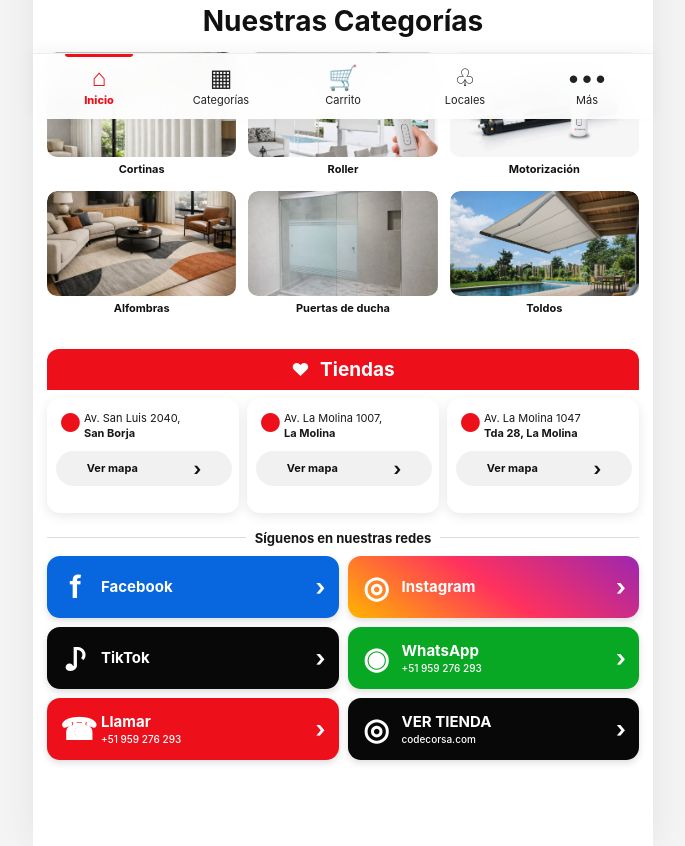
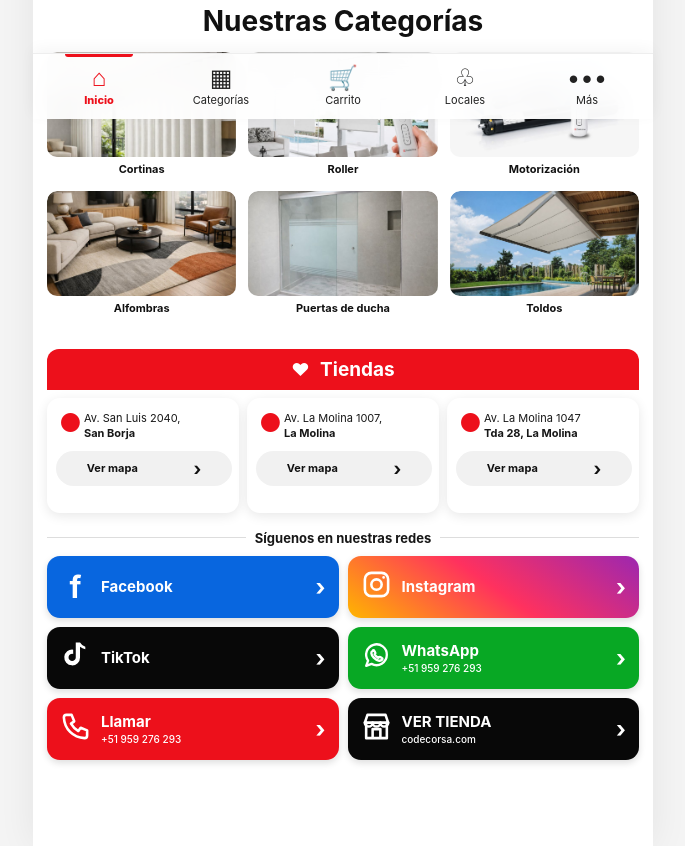
Before and after one commit to codecorsa/app, a plain HTML site: page index.html in a window 1280 px wide. Shown: the part 681-1527 px from the top of the page, without its empty margins (297-982 px from the left). Drawn offline with Linux system fonts and the light colour scheme.

Commit message:
Update social media links with icons in index.html

```diff
--- a/index.html
+++ b/index.html
@@ -124,11 +124,54 @@
         <h2 class="section-title"><span>Síguenos en nuestras redes</span></h2>
         <div class="social-grid">
           <a class="social facebook" href="https://www.facebook.com/Codecorsa" target="_blank" rel="noopener"><b class="social-mark">f</b>Facebook <span>›</span></a>
-          <a class="social instagram" href="https://www.instagram.com/codecorsa/" target="_blank" rel="noopener"><b class="social-mark">◎</b>Instagram <span>›</span></a>
-          <a class="social tiktok" href="https://www.tiktok.com/@codecorsaeirl" target="_blank" rel="noopener"><b class="social-mark">♪</b>TikTok <span>›</span></a>
-          <a class="social whatsapp" href="https://wa.me/51959276293" target="_blank" rel="noopener"><b class="social-mark">◉</b><span>WhatsApp<small>+51 959 276 293</small></span><span>›</span></a>
-          <a class="social call" href="tel:+51959276293"><b class="social-mark">☎</b><span>Llamar<small>+51 959 276 293</small></span><span>›</span></a>
-          <a class="social webstore" href="https://codecorsa.com" target="_blank" rel="noopener"><b class="social-mark">◎</b><span>VER TIENDA<small>codecorsa.com</small></span><span>›</span></a>
+          <a class="social instagram" href="https://www.instagram.com/codecorsa/" target="_blank" rel="noopener">
+  <span class="social-mark" aria-hidden="true">
+    <svg viewBox="0 0 24 24" fill="none" stroke="currentColor" stroke-width="2">
+      <rect x="3" y="3" width="18" height="18" rx="5"/>
+      <circle cx="12" cy="12" r="4"/>
+      <circle cx="17.5" cy="6.5" r="1" fill="currentColor" stroke="none"/>
+    </svg>
+  </span>
+  Instagram <span>›</span>
+</a>
+          <a class="social tiktok" href="https://www.tiktok.com/@codecorsaeirl" target="_blank" rel="noopener">
+  <span class="social-mark" aria-hidden="true">
+    <svg viewBox="0 0 24 24" fill="currentColor">
+      <path d="M19.6 7.1a6.8 6.8 0 0 1-4.1-1.8v8.2a6.1 6.1 0 1 1-5.3-6v3.3a2.8 2.8 0 1 0 2 2.7V2h3.3a6.7 6.7 0 0 0 4.1 3.2z"/>
+    </svg>
+  </span>
+  TikTok <span>›</span>
+</a>
+          <a class="social whatsapp" href="https://wa.me/51959276293" target="_blank" rel="noopener">
+  <span class="social-mark" aria-hidden="true">
+    <svg viewBox="0 0 24 24" fill="none" stroke="currentColor" stroke-width="1.8" stroke-linecap="round" stroke-linejoin="round">
+      <path d="M20 11.5a8 8 0 0 1-11.8 7L4 20l1.5-4A8 8 0 1 1 20 11.5Z"/>
+      <path d="M9 8.5c.4-.8 1-.7 1.3-.1l.8 1.5c.2.4-.2.8-.6 1.1.7 1.3 1.7 2.2 3 2.8.4-.5.8-1 1.3-.7l1.4.8c.6.3.5.9.1 1.3-.7.8-1.6 1-2.7.7-2.7-.8-5.4-3.4-5.6-5.8-.1-.6.3-1.2 1-1.6Z"/>
+    </svg>
+  </span>
+  <span>WhatsApp<small>+51 959 276 293</small></span>
+  <span>›</span>
+</a>
+          <a class="social call" href="tel:+51959276293">
+  <span class="social-mark" aria-hidden="true">
+    <svg viewBox="0 0 24 24" fill="none" stroke="currentColor" stroke-width="2" stroke-linecap="round" stroke-linejoin="round">
+      <path d="M5 3h4l2 5-2.5 1.8a15 15 0 0 0 5.7 5.7L16 13l5 2v4c0 1.1-.9 2-2 2C10 20.5 3.5 14 3 5c0-1.1.9-2 2-2Z"/>
+    </svg>
+  </span>
+  <span>Llamar<small>+51 959 276 293</small></span>
+  <span>›</span>
+</a>
+          <a class="social webstore" href="https://codecorsa.com" target="_blank" rel="noopener">
+  <span class="social-mark" aria-hidden="true">
+    <svg viewBox="0 0 24 24" fill="none" stroke="currentColor" stroke-width="2" stroke-linecap="round" stroke-linejoin="round">
+      <path d="M3 9h18l-2-6H5L3 9Z"/>
+      <path d="M4 9v12h16V9M9 21v-7h6v7"/>
+      <path d="M3 9a3 3 0 0 0 6 0 3 3 0 0 0 6 0 3 3 0 0 0 6 0"/>
+    </svg>
+  </span>
+  <span>VER TIENDA<small>codecorsa.com</small></span>
+  <span>›</span>
+</a>
         </div>
       </section>
     </main>
```
